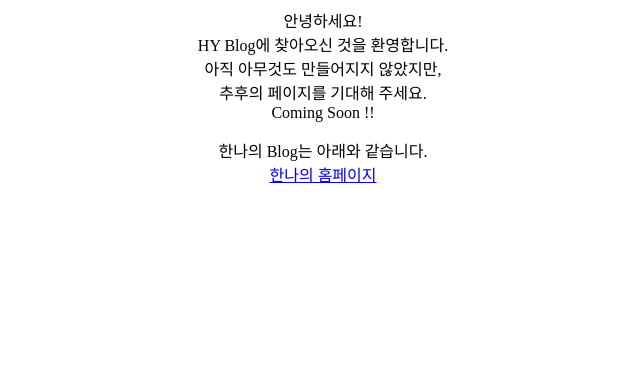
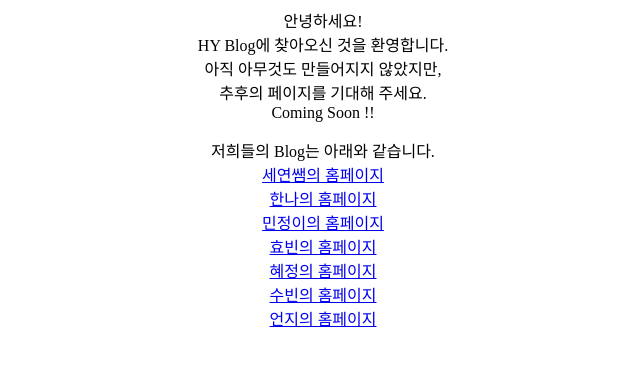
Before and after one commit to shineyourlife/cider, a plain HTML site: page index.html in a window 1280 px wide. Shown: the whole page, without its empty margins (317-957 px from the left). Drawn offline with Linux system fonts and the light colour scheme.

Commit message:
모든 링크 추가

```diff
--- a/index.html
+++ b/index.html
@@ -12,10 +12,34 @@
     Coming Soon !! <br>
     </p>
     <p style="text-align: center;">
-    	한나의 Blog는 아래와 같습니다.<br>
+        저희들의 Blog는 아래와 같습니다.<br>
+        <a href="https://seyeon-kim.github.io/eight/"
+    	target="_blank">
+    		세연쌤의 홈페이지
+    	</a><br>
     	<a href="https://ohchannah.github.io/hannahcho/"
     	target="_blank">
     		한나의 홈페이지
-    	</a>
+    	</a><br>
+    	<a href="https://jeon-minjeong.github.io/first_p/"
+    	target="_blank">
+    		민정이의 홈페이지
+    	</a><br>
+    	<a href="https://jeonyo.github.io/my-blog/"
+    	target="_blank">
+    		효빈의 홈페이지
+    	</a><br>
+    	<a href="https://seongui.github.io/park/"
+    	target="_blank">
+    		혜정의 홈페이지
+    	</a><br>
+    	<a href="https://bin8061.github.io/eight/"
+    	target="_blank">
+    		수빈의 홈페이지
+    	</a><br>
+    	<a href="https://kbg08005.github.io/start-up/"
+    	target="_blank">
+    		언지의 홈페이지
+    	</a><br>
     </p>
 </body>
```
